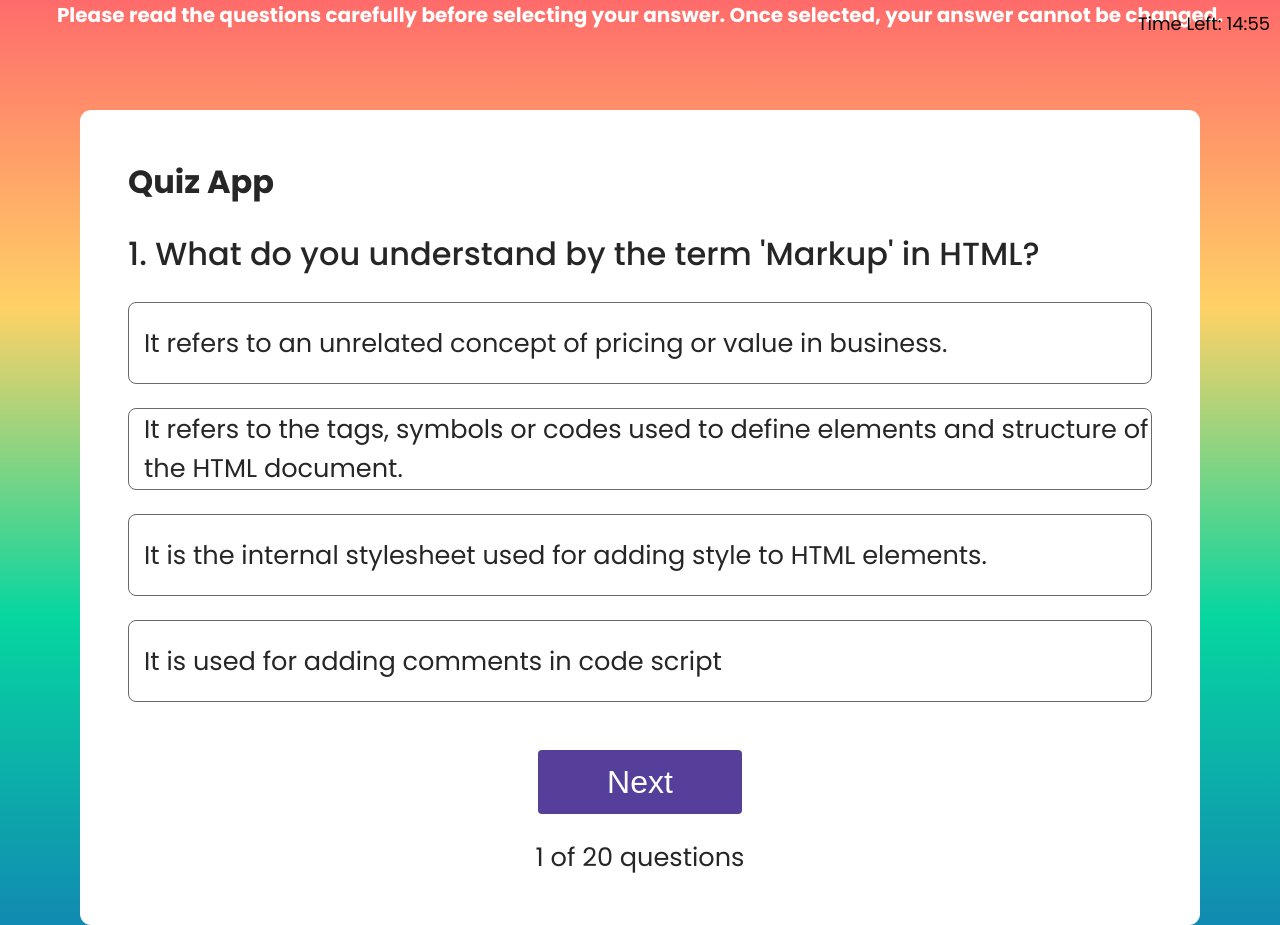
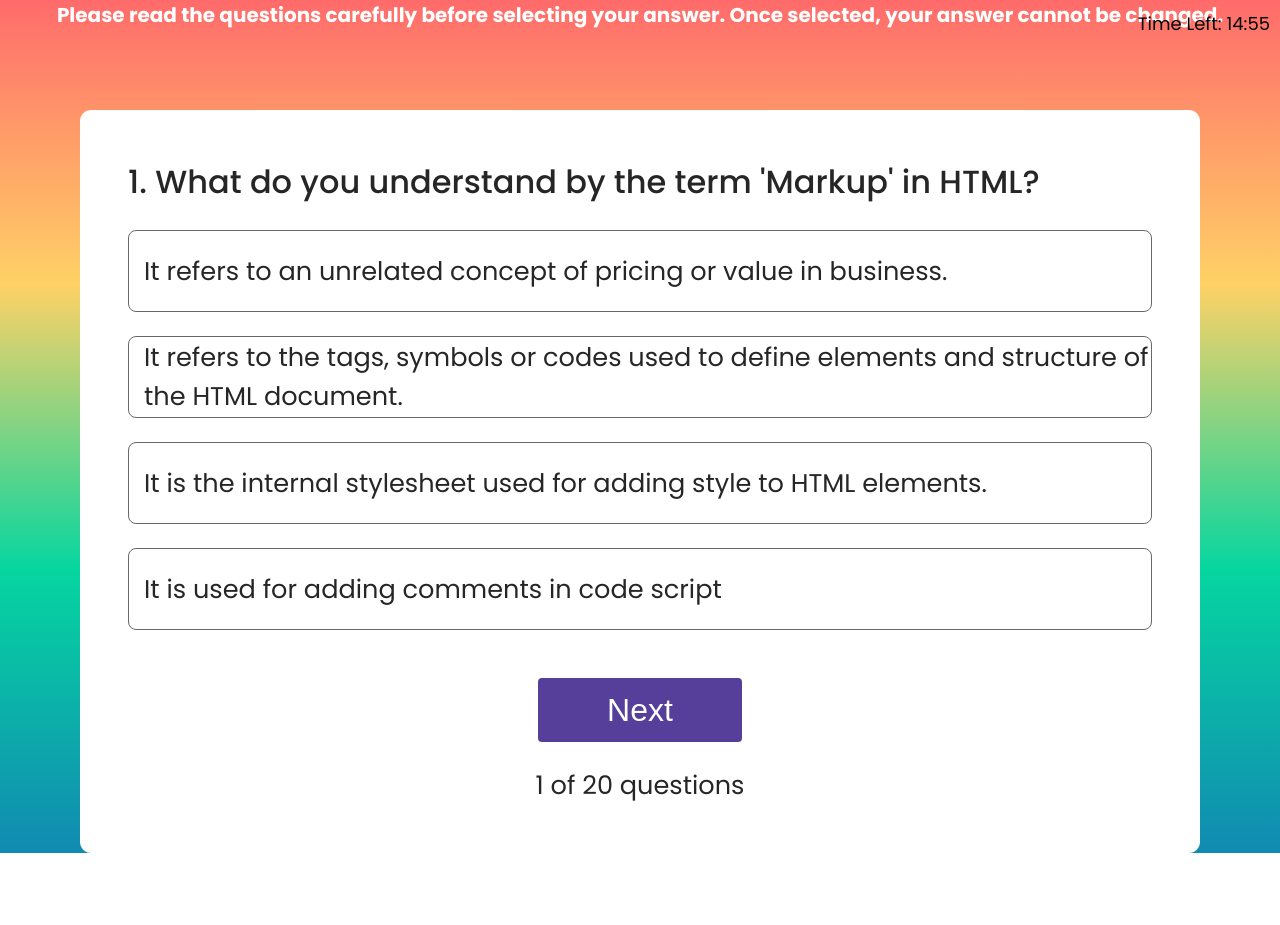
Before and after one commit to Adeola-oluwa/Brainbuster, a React (Create React App) app: page / in a window 1280 px wide. After the commit the page ends 853 px from the top, so only its background shows below. Built offline with nearby package versions, Linux system fonts and the light colour scheme.

Commit message:
data update

```diff
--- a/src/component/Quiz.jsx
+++ b/src/component/Quiz.jsx
@@ -87,7 +87,7 @@ const Quiz = () => {
         {seconds < 10 ? `0${seconds}` : seconds}
       </div>
       <div className="container">
-        <h1>Quiz App</h1>
+        {/* <h1>Quiz App</h1> */}
         {result ? (
           <>
             <h2>
```
